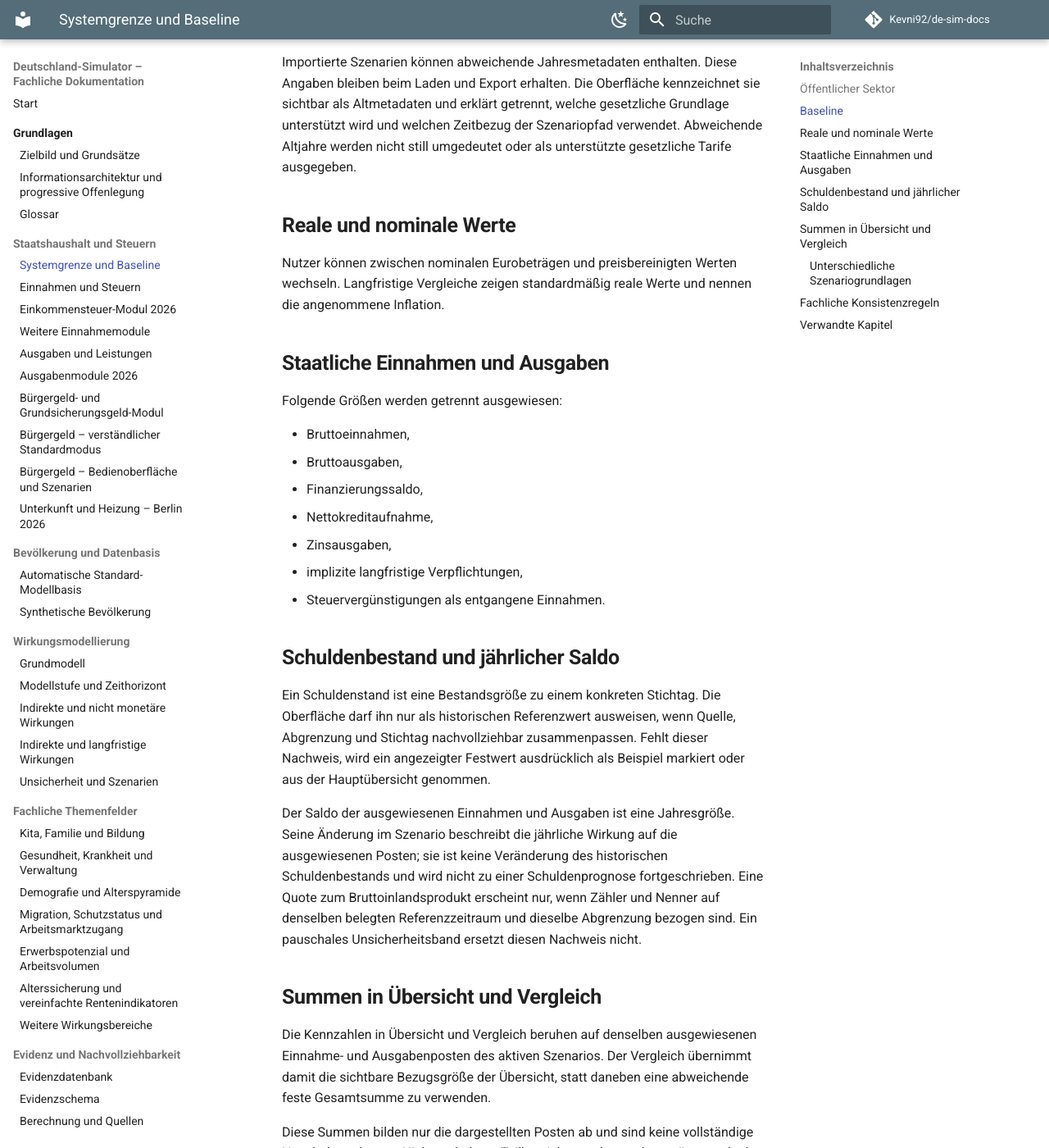
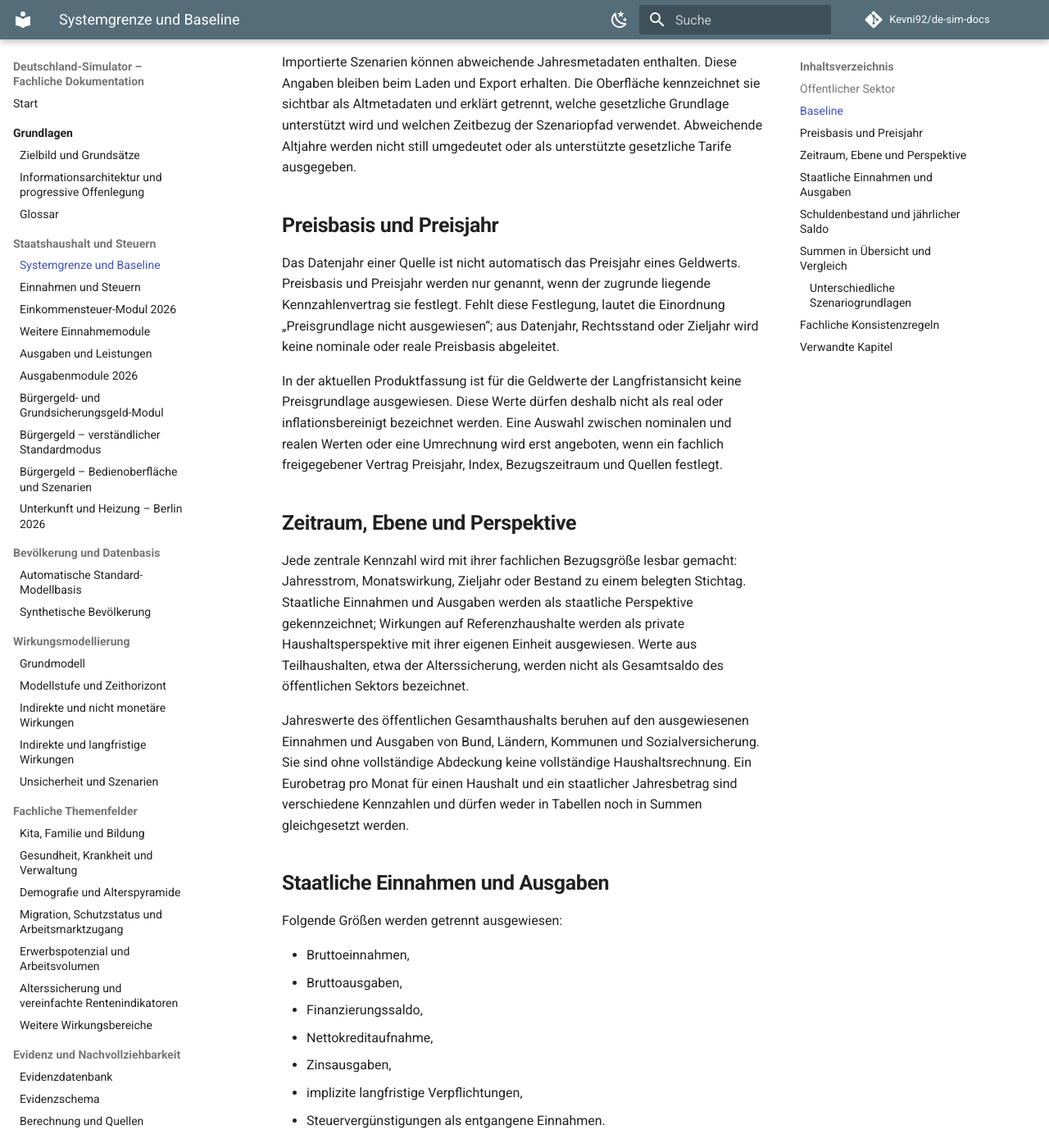
Before and after one commit to Kevni92/de-sim-docs, an MkDocs documentation site: the page built from docs/02-fiskal/systemgrenze-und-baseline.md, in a window 1280 px wide and 1400 px high, scrolled down 1031 px. Shown: the whole window at 82% size. Built offline with MkDocs 1.6.1 and Material for MkDocs 9.7.7, drawn with Linux system fonts in a browser that asks for light colours; comment, search, counter and statistics services are not loaded; some of the changed text lies outside the part shown.

Commit message:
docs: clarify money periods and price basis (#108)

```diff
--- a/docs/02-fiskal/systemgrenze-und-baseline.md
+++ b/docs/02-fiskal/systemgrenze-und-baseline.md
@@ -38,9 +38,17 @@ Im aktuellen Produktumfang verwenden gesetzliche Berechnungen den festen Rechtss
 
 Importierte Szenarien können abweichende Jahresmetadaten enthalten. Diese Angaben bleiben beim Laden und Export erhalten. Die Oberfläche kennzeichnet sie sichtbar als Altmetadaten und erklärt getrennt, welche gesetzliche Grundlage unterstützt wird und welchen Zeitbezug der Szenariopfad verwendet. Abweichende Altjahre werden nicht still umgedeutet oder als unterstützte gesetzliche Tarife ausgegeben.
 
-## Reale und nominale Werte
+## Preisbasis und Preisjahr
 
-Nutzer können zwischen nominalen Eurobeträgen und preisbereinigten Werten wechseln. Langfristige Vergleiche zeigen standardmäßig reale Werte und nennen die angenommene Inflation.
+Das Datenjahr einer Quelle ist nicht automatisch das Preisjahr eines Geldwerts. Preisbasis und Preisjahr werden nur genannt, wenn der zugrunde liegende Kennzahlenvertrag sie festlegt. Fehlt diese Festlegung, lautet die Einordnung „Preisgrundlage nicht ausgewiesen“; aus Datenjahr, Rechtsstand oder Zieljahr wird keine nominale oder reale Preisbasis abgeleitet.
+
+In der aktuellen Produktfassung ist für die Geldwerte der Langfristansicht keine Preisgrundlage ausgewiesen. Diese Werte dürfen deshalb nicht als real oder inflationsbereinigt bezeichnet werden. Eine Auswahl zwischen nominalen und realen Werten oder eine Umrechnung wird erst angeboten, wenn ein fachlich freigegebener Vertrag Preisjahr, Index, Bezugszeitraum und Quellen festlegt.
+
+## Zeitraum, Ebene und Perspektive
+
+Jede zentrale Kennzahl wird mit ihrer fachlichen Bezugsgröße lesbar gemacht: Jahresstrom, Monatswirkung, Zieljahr oder Bestand zu einem belegten Stichtag. Staatliche Einnahmen und Ausgaben werden als staatliche Perspektive gekennzeichnet; Wirkungen auf Referenzhaushalte werden als private Haushaltsperspektive mit ihrer eigenen Einheit ausgewiesen. Werte aus Teilhaushalten, etwa der Alterssicherung, werden nicht als Gesamtsaldo des öffentlichen Sektors bezeichnet.
+
+Jahreswerte des öffentlichen Gesamthaushalts beruhen auf den ausgewiesenen Einnahmen und Ausgaben von Bund, Ländern, Kommunen und Sozialversicherung. Sie sind ohne vollständige Abdeckung keine vollständige Haushaltsrechnung. Ein Eurobetrag pro Monat für einen Haushalt und ein staatlicher Jahresbetrag sind verschiedene Kennzahlen und dürfen weder in Tabellen noch in Summen gleichgesetzt werden.
 
 ## Staatliche Einnahmen und Ausgaben
 
@@ -76,9 +84,10 @@ Rechts- und Datenstand, Modellstufe, Zeithorizont, Bevölkerungslauf und version
 
 ## Fachliche Konsistenzregeln
 
-- Jede Kennzahl trägt eine sichtbare Ebenenkennzeichnung.
+- Jede Kennzahl nennt Zeitraum, Ebene und Perspektive; Geldwerte nennen die belegte Preisgrundlage oder weisen sie als nicht ausgewiesen aus.
 - Die ausgewiesene Summe entspricht nach Rundung der sichtbaren Unterposten und behauptet keine vollständige Haushaltsrechnung.
 - Übersicht und Vergleich verwenden für gleiche Szenarien dieselben Werte und denselben Umfang.
+- Gleiche Kennzahlen tragen in Übersicht, Vergleich und Nachweis dieselbe Einheit und Perspektive.
 - Fehlende oder veraltete Ergebnisse erscheinen nicht als null oder aktueller Gesamtwert.
 - Konsolidierungsbuchungen sind in der Berechnungsansicht sichtbar.
 - Jeder Vergleich kann auf den unveränderten Referenzlauf zurückgeführt werden.
```
Also changed, not shown: other parts of docs/02-fiskal/systemgrenze-und-baseline.md (+1 -1 lines).
